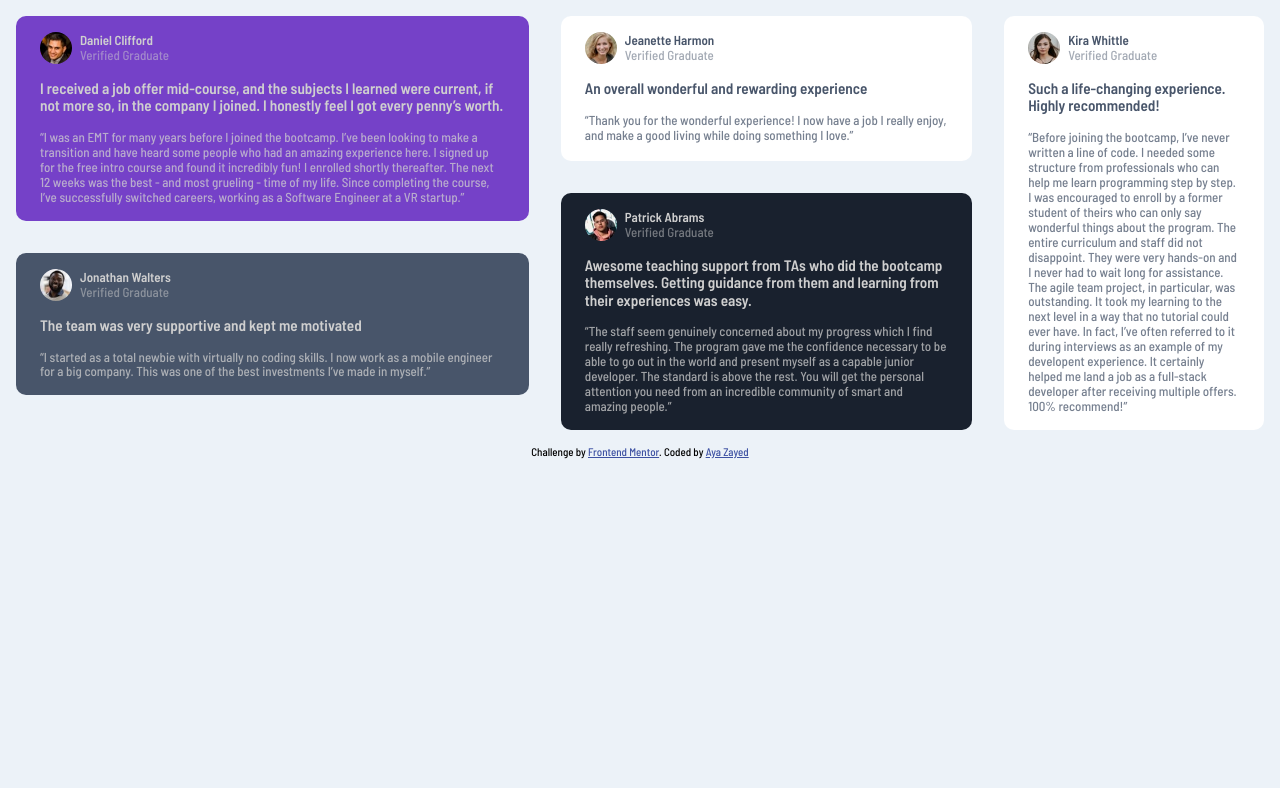
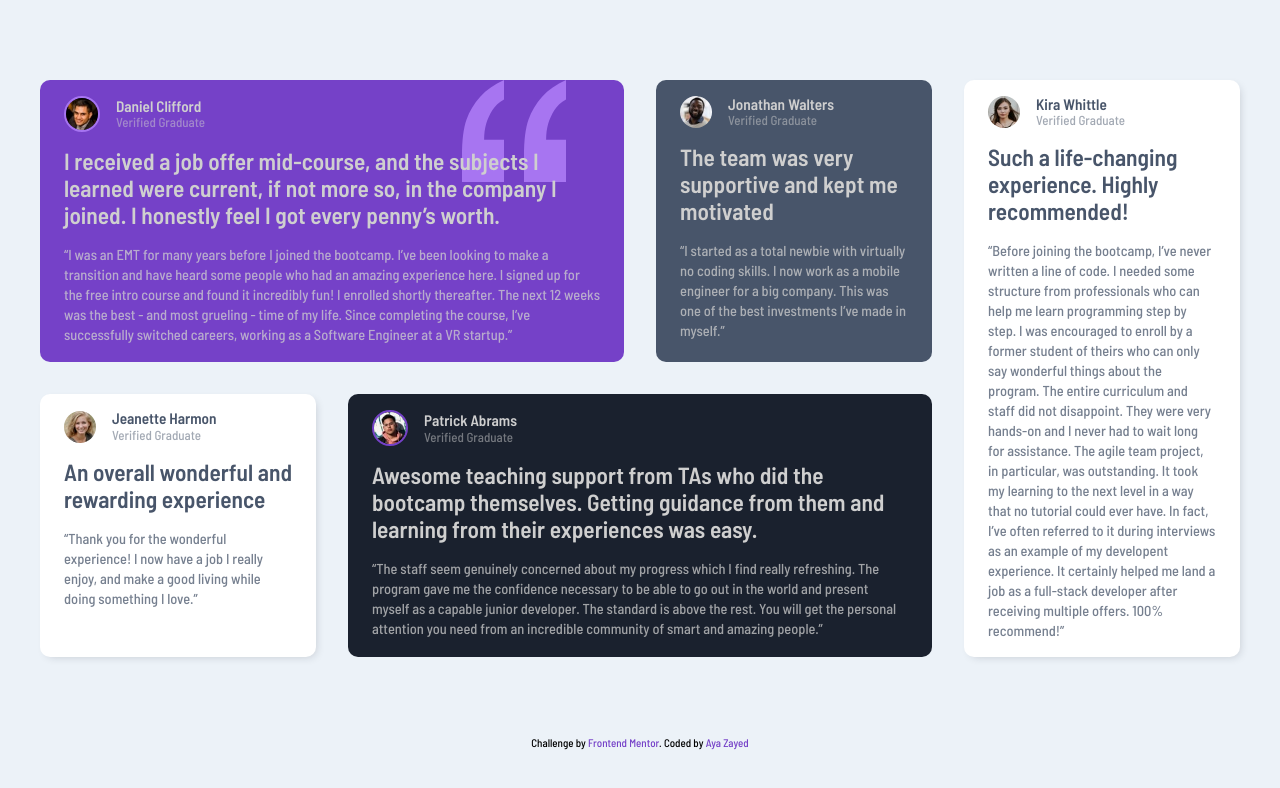
Before and after one commit to AyaZayed/Frontend-Mentor-Testimonials-Grid-Section, a plain HTML site: page index.html in a window 1280 px wide. Drawn offline with Linux system fonts and the light colour scheme.

Commit message:
mobile view done

```diff
--- a/css/styles.css
+++ b/css/styles.css
@@ -1,7 +1,7 @@
 :root {
   --Moderate-violet: hsl(263, 55%, 52%);
   --Very-dark-grayish-blue: hsl(217, 19%, 35%);
-  --Very-dark-blackish-blue: hsl(219, 29%, 14%);
+  --Very-dark-blackish-blue: hsl(219, 28%, 14%);
   --White: hsl(0, 0%, 100%);
   --Light-gray: hsl(0, 0%, 81%);
   --Light-grayish-blue: hsl(210, 46%, 95%);
@@ -11,6 +11,11 @@
   */
 }
 
+* {
+  margin: 0;
+  padding: 0;
+}
+
 body {
   font-family: "Barlow Semi Condensed", sans-serif;
   font-size: 13px;
@@ -18,22 +23,78 @@ body {
 }
 
 .cards-section {
-  display: flex;
+  display: grid;
+  margin: auto;
+  padding: 5rem 1rem;
+  row-gap: 2rem;
+  column-gap: 2rem;
+  max-width: 1200px;
 }
 
 .card {
   padding: 1rem 1.5rem;
-  margin: 1rem;
   border-radius: 10px;
+  color: var(--Light-gray);
   -webkit-border-radius: 10px;
   -moz-border-radius: 10px;
   -ms-border-radius: 10px;
   -o-border-radius: 10px;
 }
 
-.row {
-  display: flex;
-  flex-direction: column;
+.card-purple {
+  background: url(../images/bg-pattern-quotation.svg) no-repeat;
+  background-color: var(--Moderate-violet);
+  background-position: 88% 0%;
+}
+
+.card-white {
+  color: var(--Very-dark-grayish-blue);
+  box-shadow: 3px 3px 10px -4px hsla(219, 28%, 14%, 0.225);
+}
+
+.card-grey {
+  background-color: var(--Very-dark-grayish-blue);
+}
+
+.card-dark-blue {
+  background-color: var(--Very-dark-blackish-blue);
+}
+
+.card-white {
+  background-color: var(--White);
+}
+
+@media screen and (min-width: 960px) {
+  .cards-section {
+    grid-template-columns: repeat(4, minmax(0, 1fr));
+  }
+  .card-purple {
+    grid-column-start: 1;
+    grid-column-end: 3;
+  }
+  .card-dark-blue {
+    grid-column-start: 2;
+    grid-column-end: 4;
+  }
+  .card-white:first-of-type {
+    grid-column-start: 1;
+    grid-column-end: 2;
+  }
+
+  .card-white:last-of-type {
+    grid-row-start: 1;
+    grid-row-end: 3;
+    grid-column-start: 4;
+    grid-column-end: 5;
+  }
+}
+
+.card-dark-blue .account-info img {
+  border: 2px solid var(--Moderate-violet);
+}
+
+.card-purple .account-info img {
+  border: 2px solid hsl(264deg 82% 70%);
 }
 
 .card .account-info {
@@ -50,45 +111,22 @@ body {
   -o-border-radius: 50%;
   width: 2rem;
   height: 2rem;
-  margin-right: 0.5rem;
-}
-
-.card {
-  color: var(--Light-gray);
-}
-
-.card-white {
-  color: var(--Very-dark-grayish-blue);
-}
-
-.card .account-info h4,
-.card .account-info p {
-  margin: 0;
+  margin-right: 1rem;
 }
 
 .card .account-info p {
   opacity: 50%;
 }
 
+.card h4 {
+  font-size: 1.46rem;
+  margin-bottom: 1rem;
+}
+
 .card q {
   opacity: 75%;
-}
-
-.card-purple {
-  background-color: var(--Moderate-violet);
-}
-
-.card-grey {
-  background-color: var(--Very-dark-grayish-blue);
-}
-
-.card-dark-blue {
-  background-color: var(--Very-dark-blackish-blue);
-}
-
-.card-white {
-  background-color: var(--White);
-  flex-basis: 70%;
+  font-size: 0.9rem;
+  line-height: 20px;
 }
 
 .attribution {
@@ -97,5 +135,10 @@ body {
 }
 
 .attribution a {
-  color: hsl(228, 45%, 44%);
+  color: var(--Moderate-violet);
+  text-decoration: none;
 }
+
+.attribution a:hover {
+  text-decoration: underline;
+}
--- a/index.html
+++ b/index.html
@@ -24,18 +24,17 @@
 <body>
   <main>
     <div class="cards-section">
-      <div class="row">
       <div class="card card-purple">
         <div class="account-info">
           <img src="images/image-daniel.jpg" alt="daniel clifford image">
           <div class="text">
-              <h4>Daniel Clifford</h4>
+            <h3>Daniel Clifford</h3>
             <p>Verified Graduate</p>
           </div>
         </div>
 
-          <h3>I received a job offer mid-course, and the subjects I learned were current, if not more so,
-            in the company I joined. I honestly feel I got every penny’s worth.</h3>
+        <h4>I received a job offer mid-course, and the subjects I learned were current, if not more so,
+          in the company I joined. I honestly feel I got every penny’s worth.</h4>
 
         <q>I was an EMT for many years before I joined the bootcamp. I’ve been looking to make a
           transition and have heard some people who had an amazing experience here. I signed up
@@ -47,28 +46,27 @@
         <div class="account-info">
           <img src="images/image-jonathan.jpg" alt="daniel clifford image">
           <div class="text">
-              <h4>Jonathan Walters</h4>
+            <h3>Jonathan Walters</h3>
             <p>Verified Graduate</p>
           </div>
         </div>
 
-          <h3>The team was very supportive and kept me motivated</h3>
+        <h4>The team was very supportive and kept me motivated</h4>
 
         <q>I started as a total newbie with virtually no coding skills. I now work as a mobile engineer
           for a big company. This was one of the best investments I’ve made in myself.</q>
       </div>
-      </div>
-      <div class="row">
+
       <div class="card card-white">
         <div class="account-info">
           <img src="images/image-jeanette.jpg" alt="daniel clifford image">
           <div class="text">
-              <h4>Jeanette Harmon</h4>
+            <h3>Jeanette Harmon</h3>
             <p>Verified Graduate</p>
           </div>
         </div>
 
-          <h3>An overall wonderful and rewarding experience</h3>
+        <h4>An overall wonderful and rewarding experience</h4>
 
         <q>Thank you for the wonderful experience! I now have a job I really enjoy, and make a good living
           while doing something I love.</q>
@@ -77,30 +75,30 @@
         <div class="account-info">
           <img src="images/image-patrick.jpg" alt="daniel clifford image">
           <div class="text">
-              <h4>Patrick Abrams</h4>
+            <h3>Patrick Abrams</h3>
             <p>Verified Graduate</p>
           </div>
         </div>
 
-          <h3>Awesome teaching support from TAs who did the bootcamp themselves. Getting guidance from them and
-            learning from their experiences was easy.</h3>
+        <h4>Awesome teaching support from TAs who did the bootcamp themselves. Getting guidance from them and
+          learning from their experiences was easy.</h4>
 
         <q>The staff seem genuinely concerned about my progress which I find really refreshing. The program
           gave me the confidence necessary to be able to go out in the world and present myself as a capable
           junior developer. The standard is above the rest. You will get the personal attention you need from
           an incredible community of smart and amazing people.</q>
       </div>
-      </div>
+
       <div class="card card-white">
         <div class="account-info">
           <img src="images/image-kira.jpg" alt="daniel clifford image">
           <div class="text">
-            <h4>Kira Whittle</h4>
+            <h3>Kira Whittle</h3>
             <p>Verified Graduate</p>
           </div>
         </div>
 
-        <h3>Such a life-changing experience. Highly recommended!</h3>
+        <h4>Such a life-changing experience. Highly recommended!</h4>
 
         <q>Before joining the bootcamp, I’ve never written a line of code. I needed some structure from
           professionals who can help me learn programming step by step. I was encouraged to enroll by a former
@@ -113,10 +111,10 @@
       </div>
     </div>
   </main>
-  <div class="attribution">
+  <footer class="attribution">
     Challenge by <a href="https://www.frontendmentor.io?ref=challenge" target="_blank">Frontend Mentor</a>.
     Coded by <a href="https://www.frontendmentor.io/profile/AyaZayed">Aya Zayed</a>
-  </div>
+  </footer>
 </body>
 
 </html>
```
Lines whose indentation alone changed are shown as unchanged.
